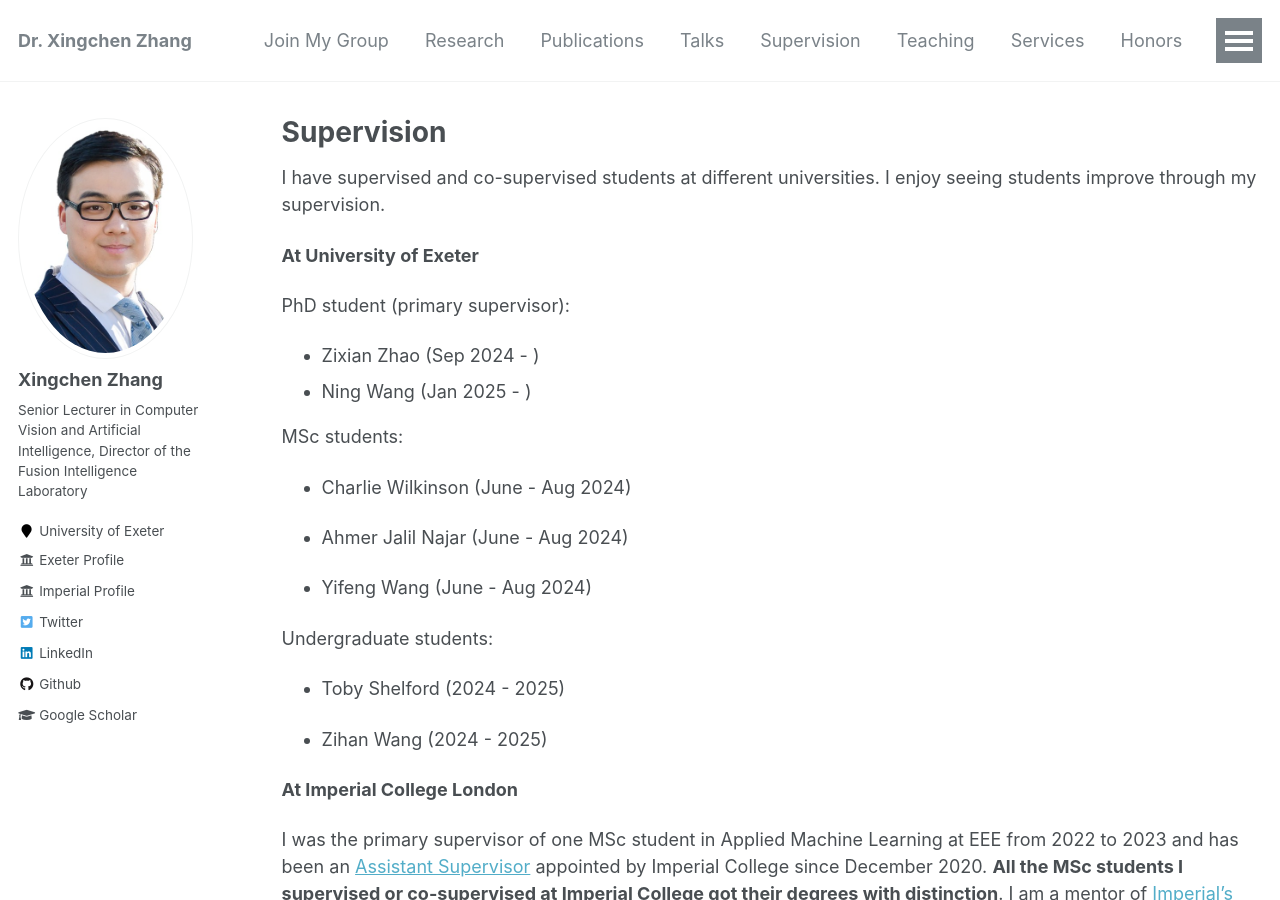
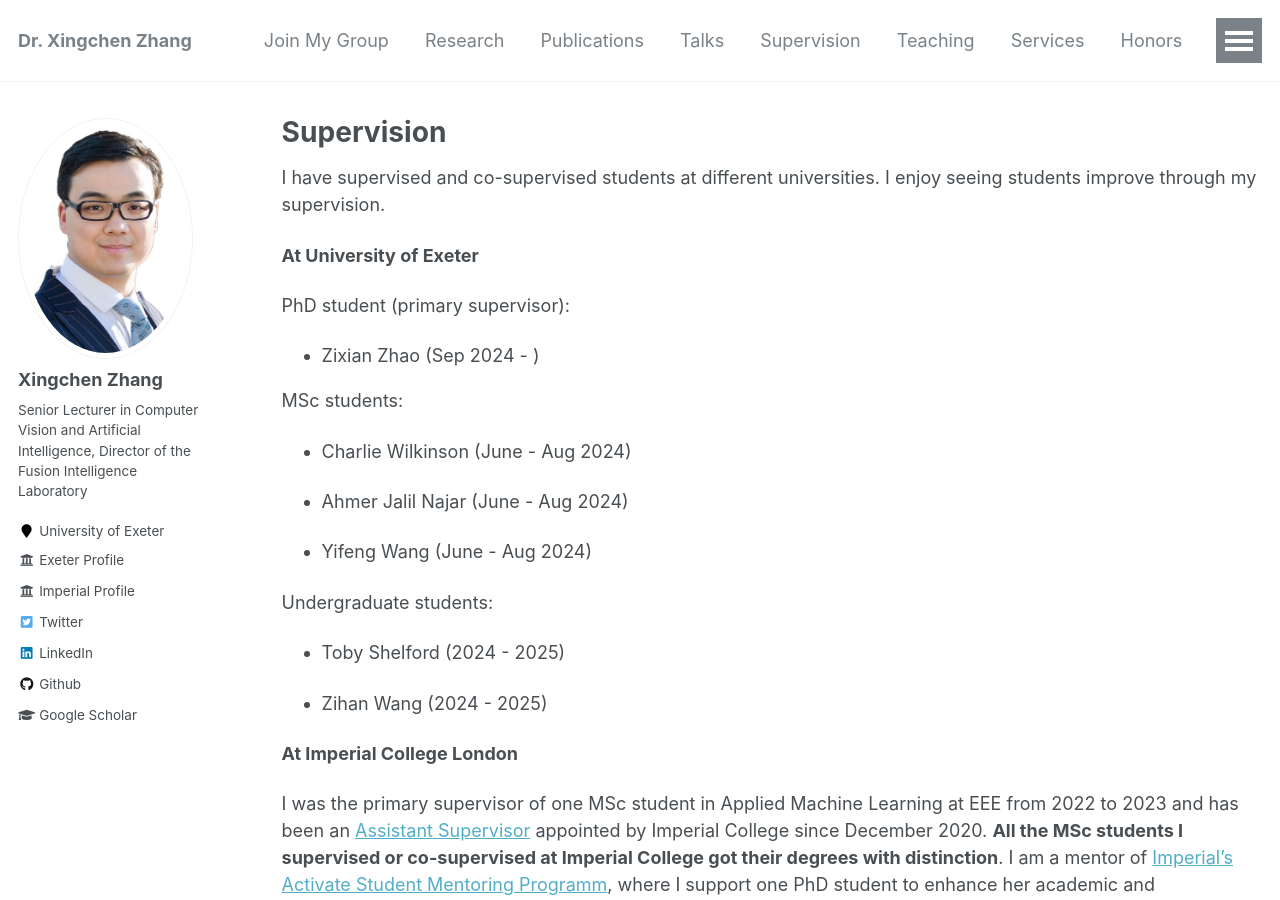
Before and after one commit to xingchenzhang/xingchenzhang.github.io, a Jekyll site: the page built from _pages/supervision.md, in a window 1280 px wide and 900 px high. Built offline with Jekyll 4.4.1, drawn with Linux system fonts in a browser that asks for light colours.

Commit message:
update supervision

```diff
--- a/_pages/supervision.md
+++ b/_pages/supervision.md
@@ -13,7 +13,6 @@ I have supervised and co-supervised students at different universities. I enjoy
 PhD student (primary supervisor):
 
 - Zixian Zhao (Sep 2024 - )
-- Ning Wang (Jan 2025 - )
 
 MSc students:
 
```
